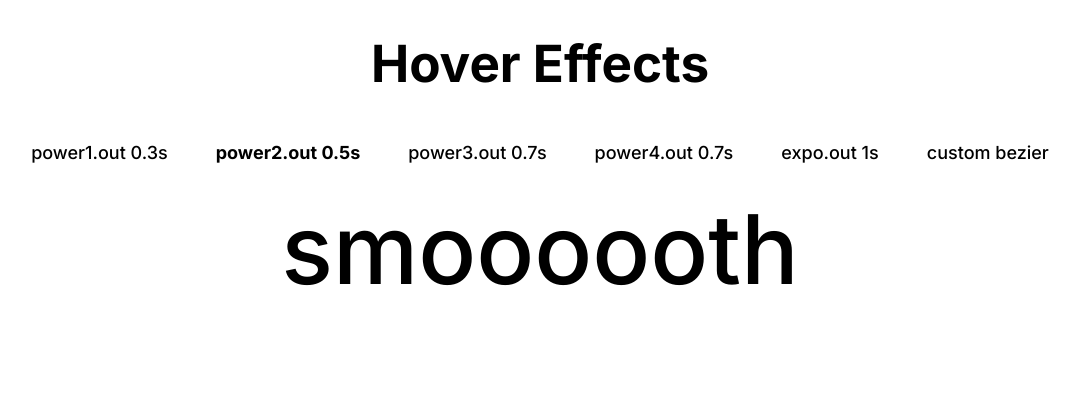
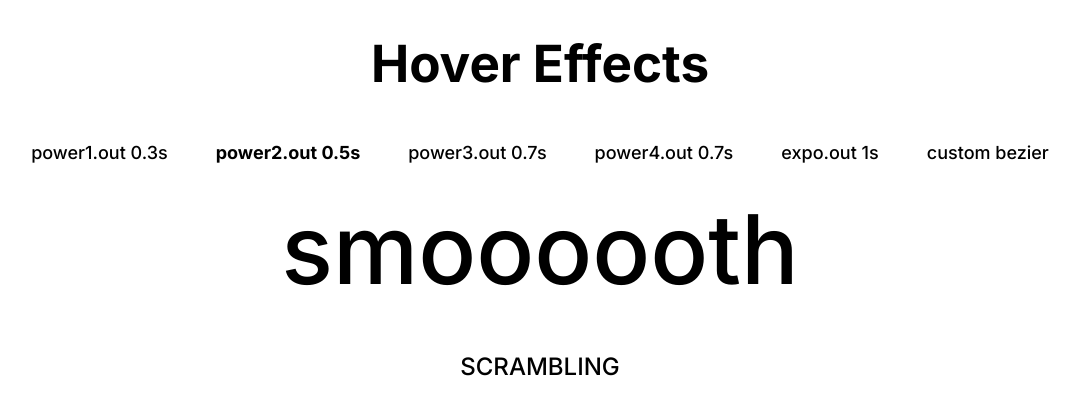
Before and after one commit to GustavoSouza123/experiments, a React (Vite) app: page /hover-effects in a window 1280 px wide. Shown: the top 414 px of the page, without its empty margins (100-1180 px from the left). Built offline with nearby package versions, Linux system fonts and the light colour scheme.

Commit message:
scramble text hover effect

```diff
--- a/src/pages/experiments/hover-effects/HoverEffects.jsx
+++ b/src/pages/experiments/hover-effects/HoverEffects.jsx
@@ -1,23 +1,24 @@
-import React from 'react';
+import React, { useRef } from 'react';
 import gsap from 'gsap';
 import { useGSAP } from '@gsap/react';
-import { ScrollTrigger, CustomEase, SplitText } from 'gsap/all';
+import {
+  ScrollTrigger,
+  CustomEase,
+  SplitText,
+  ScrambleTextPlugin,
+} from 'gsap/all';
 import './style.scss';
 
-gsap.registerPlugin(ScrollTrigger, SplitText, CustomEase);
+gsap.registerPlugin(ScrollTrigger, SplitText, CustomEase, ScrambleTextPlugin);
 
 export default function HoverEffects() {
   useGSAP(() => {
-    // const tl = gsap.timeline({
-    //   defaults: {
-    //     ease: 'power2.out',
-    //   },
-    // });
-
     let chars = SplitText.create('.chars-mask span', {
       type: 'chars',
     });
   });
+
+  const scrambleTextRef = useRef(null);
 
   return (
     <div className="experiment hover-effects">
@@ -268,6 +269,28 @@ export default function HoverEffects() {
             <span>smoooooth</span>
           </div>
         </div>
+
+        {/* fifth */}
+        <div
+          className="link scramble"
+          onMouseEnter={(e) => {
+            gsap.to('.link.scramble', {
+              duration: 1,
+              ease: 'power2.out',
+              scrambleText: {
+                text: scrambleTextRef.current.innerHTML,
+                // chars: 'upperCase',
+                chars: '!@#$%^&*',
+                revealDelay: 0.1,
+								speed: 1,
+              },
+            });
+          }}
+        >
+          <div className="text" ref={scrambleTextRef}>
+            SCRAMBLING
+          </div>
+        </div>
       </div>
     </div>
   );
--- a/src/pages/experiments/hover-effects/style.scss
+++ b/src/pages/experiments/hover-effects/style.scss
@@ -57,7 +57,15 @@
 
     .link-chars {
       font-size: 96px;
-			line-height: 0.80em;
+      line-height: 0.8em;
+    }
+
+    .scramble {
+			font-size: 24px;
+			padding: 16px 0;
+
+      .text {
       }
     }
   }
+}
```
Also changed, not shown: src/pages/experiments/Experiments.jsx (+6 -2 lines). Lines whose indentation alone changed are shown as unchanged.
